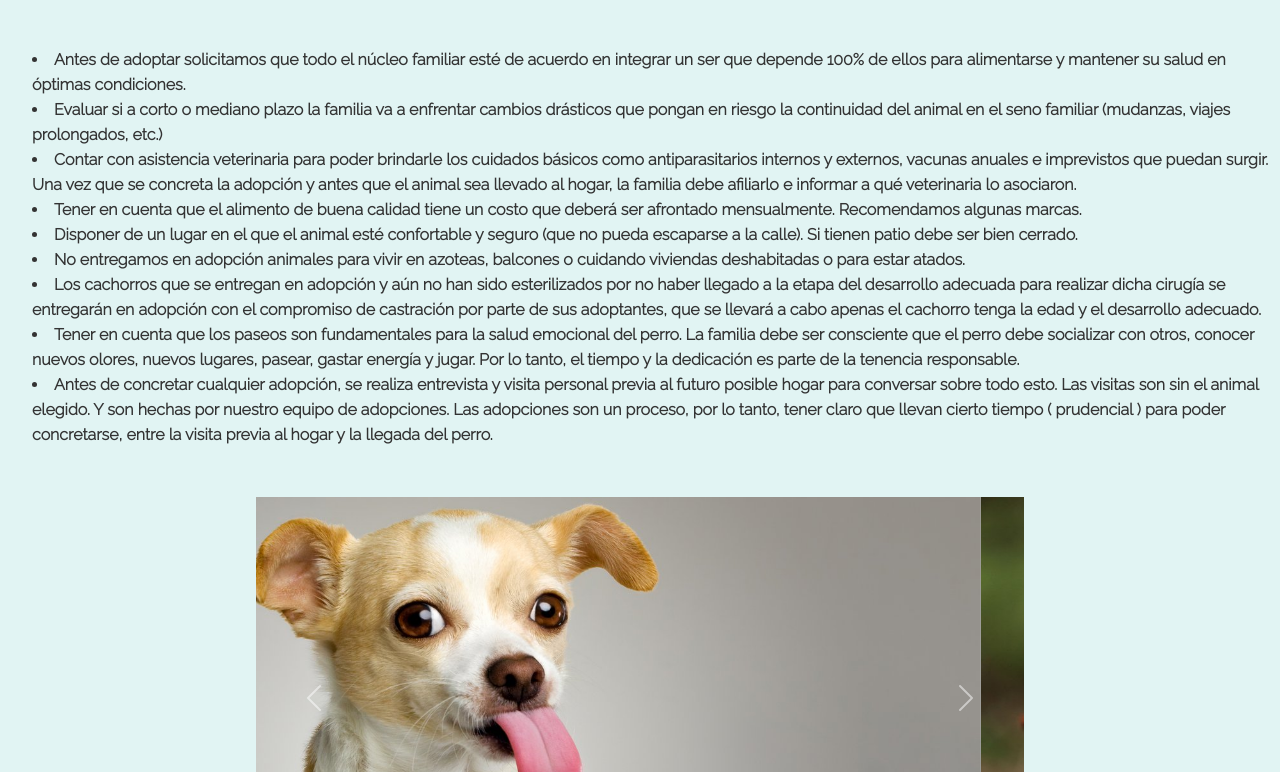
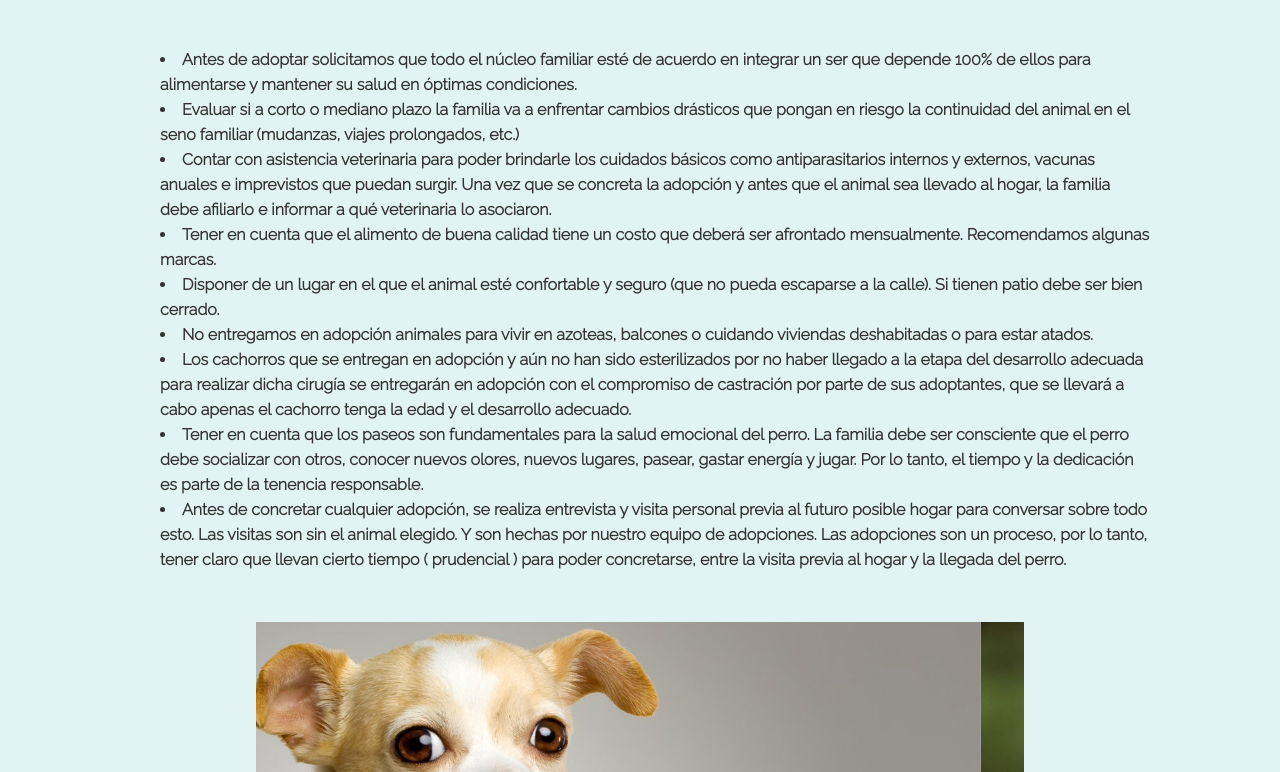
Before and after one commit to Jruiz1994/Protectora-de-animales, a website: page adopciones.html in a window 1280 px wide. Shown: the part 601-1373 px from the top of the page. Drawn offline with nearby package versions, Linux system fonts and the light colour scheme.

Commit message:
Se acomoda el width del texto de adopciones.html

```diff
--- a/scss/index.scss
+++ b/scss/index.scss
@@ -166,7 +166,8 @@ li {
 }
 
 blockquote {
-    margin-top: 20px;
+    margin: 20px auto;
+    @include sizes(80%);
 }
 
 .adopciones__adopcionesForm {
```
Also changed, not shown: css/index.css.
